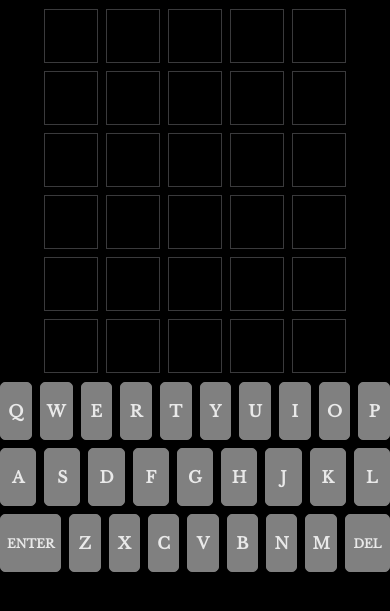
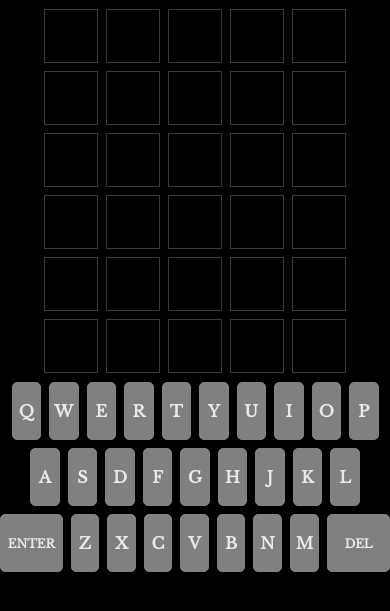
Before and after one commit to vinnyh125/vernacular, a plain HTML site: page index.html in a window 390 px wide. Shown: the part 71-682 px from the top of the page. Drawn offline with nearby package versions, Linux system fonts and the light colour scheme; no server answers.

Commit message:
Disabled double tap to zoom on mobile and made buttons smaller to fit on screen for mobil devices

```diff
--- a/style.css
+++ b/style.css
@@ -6,6 +6,7 @@ html, body {
     background-color: #000;
     letter-spacing: 1.5px;
     overflow: hidden;
+    touch-action: manipulation;
 }
 
 #navbar {
@@ -72,7 +73,6 @@ html, body {
     font-weight: bold;
     height: 58px;
     width: 43px;
-    min-width: fit-content;
     border: 1px solid gray;
 }
 
@@ -90,4 +90,7 @@ html, body {
         height: 52px;
         width: 52px;
     }
+    .keyboard-row button {
+        width: 29.5px;
+    }
 }
```
